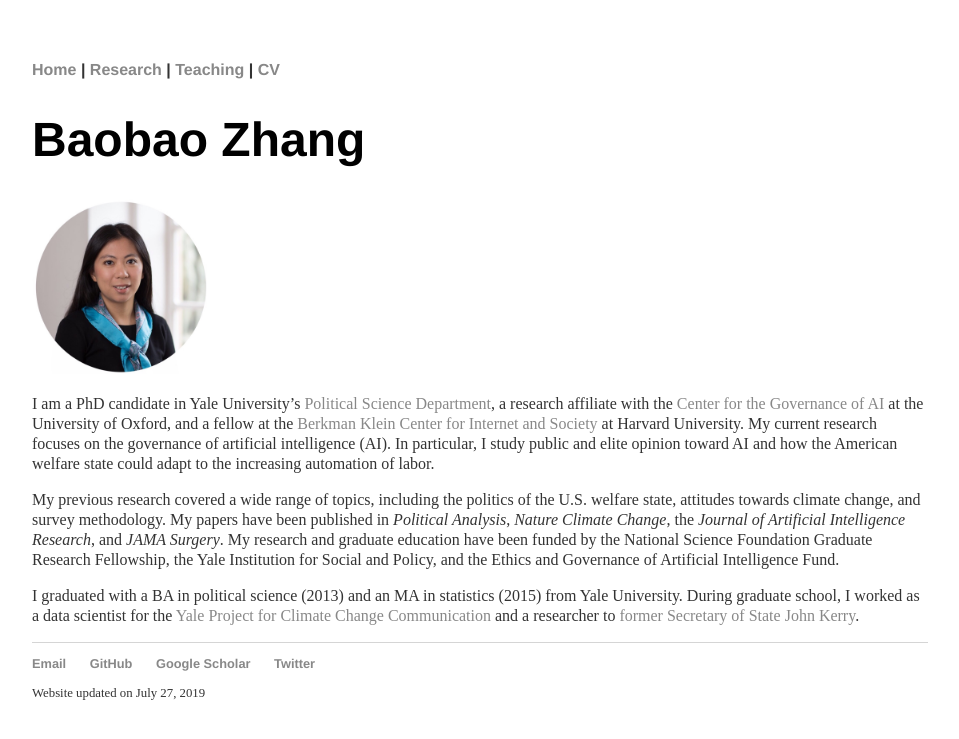
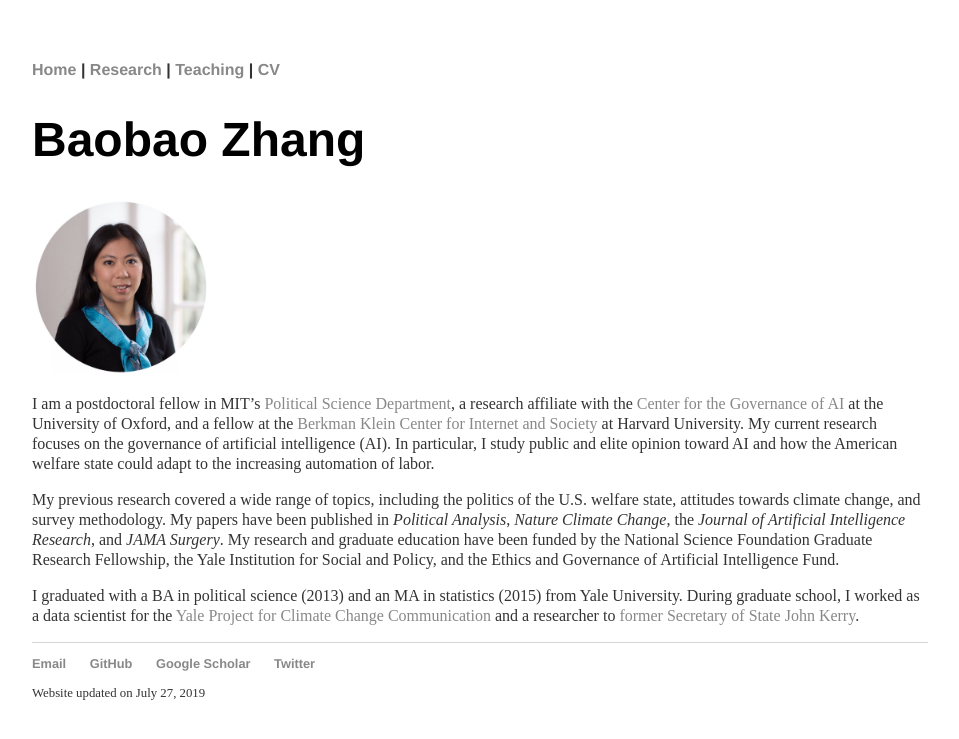
Before and after one commit to morganlivingston/baobaofzhang.github.io, a Jekyll site: the page built from index.html, in a window 1280 px wide. Shown: the top 739 px of the page, without its empty margins (160-1119 px from the left). Built offline with Jekyll 4.4.1, drawn with Linux system fonts in a browser that asks for light colours.

Commit message:
Update website MIT

```diff
--- a/_layouts/default.html
+++ b/_layouts/default.html
@@ -68,7 +68,7 @@
   <body>
     <nav>
 <ul>
-  <li><a href="/">Home</a> | <a href="/research">Research</a> | <a href="/teaching">Teaching</a> | <a href="documents/baobao_zhang_cv_29_jul_2019.pdf">CV</a></li>
+  <li><a href="/">Home</a> | <a href="/research">Research</a> | <a href="/teaching">Teaching</a> | <a href="documents/baobao_zhang_cv.pdf">CV</a></li>
 </ul>
     </nav>
 <div class="container">
--- a/index.html
+++ b/index.html
@@ -9,7 +9,7 @@ title: Baobao Zhang
 
 			<img src="documents/baobao_zhang_circle.JPG" alt="Baobao Zhang" style="width:175px;height:175px;">
 
-			<p>I am a PhD candidate in Yale University’s <a href="https://politicalscience.yale.edu/">Political Science Department</a>, a research affiliate with the <a href="https://governance.ai/">Center for the Governance of AI</a> at the University of Oxford, and a fellow at the <a href="https://cyber.harvard.edu/">Berkman Klein Center for Internet and Society</a> at Harvard University. My current research focuses on the governance of artificial intelligence (AI). In particular, I study public and elite opinion toward AI and how the American welfare state could adapt to the increasing automation of labor.</p>
+			<p>I am a postdoctoral fellow in MIT’s <a href="https://polisci.mit.edu/">Political Science Department</a>, a research affiliate with the <a href="https://governance.ai/">Center for the Governance of AI</a> at the University of Oxford, and a fellow at the <a href="https://cyber.harvard.edu/">Berkman Klein Center for Internet and Society</a> at Harvard University. My current research focuses on the governance of artificial intelligence (AI). In particular, I study public and elite opinion toward AI and how the American welfare state could adapt to the increasing automation of labor.</p>
 
 			<p>My previous research covered a wide range of topics, including the politics of the U.S. welfare state, attitudes towards climate change, and survey methodology. My papers have been published in <i>Political Analysis</i>, <i>Nature Climate Change</i>, the <i>Journal of Artificial Intelligence Research</i>, and <i>JAMA Surgery</i>. My research and graduate education have been funded by the National Science Foundation Graduate Research Fellowship, the Yale Institution for Social and Policy, and the Ethics and Governance of Artificial Intelligence Fund.</p>
 
```
Also changed, not shown: 2 other files.
